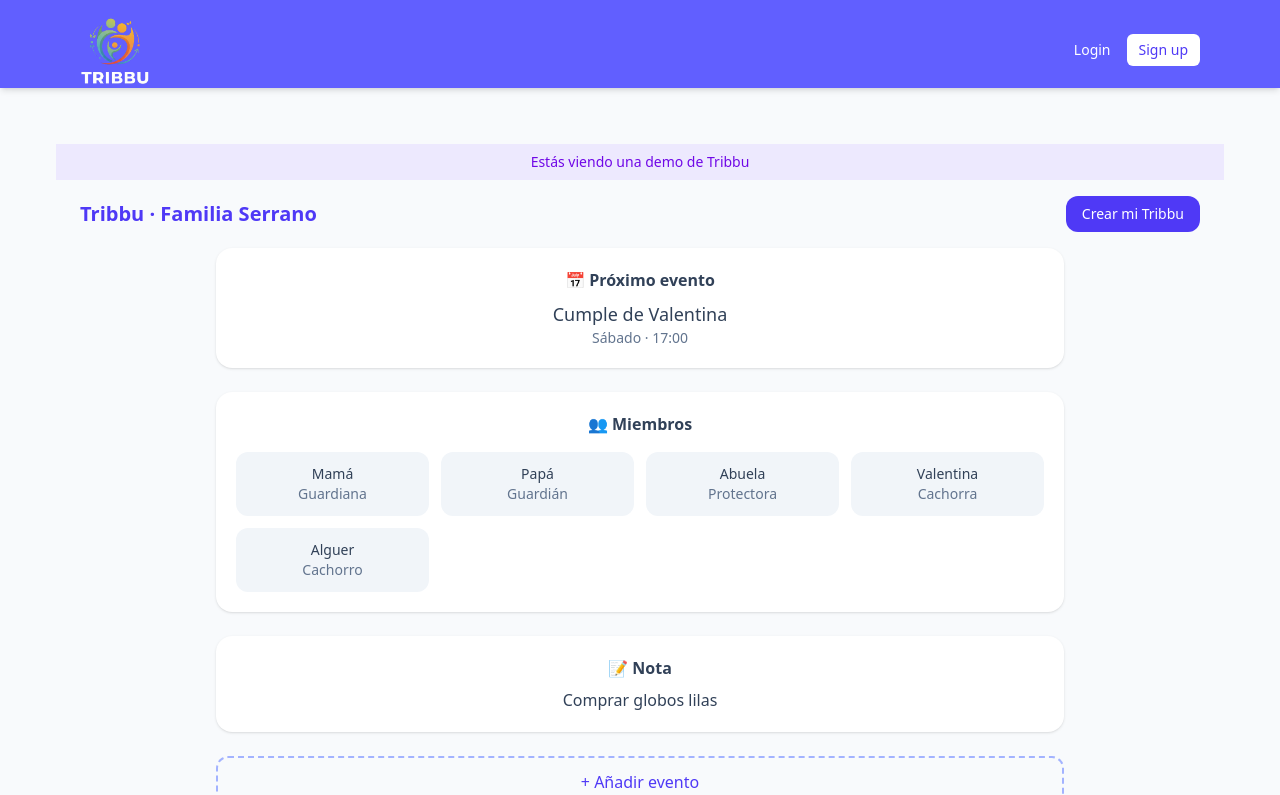
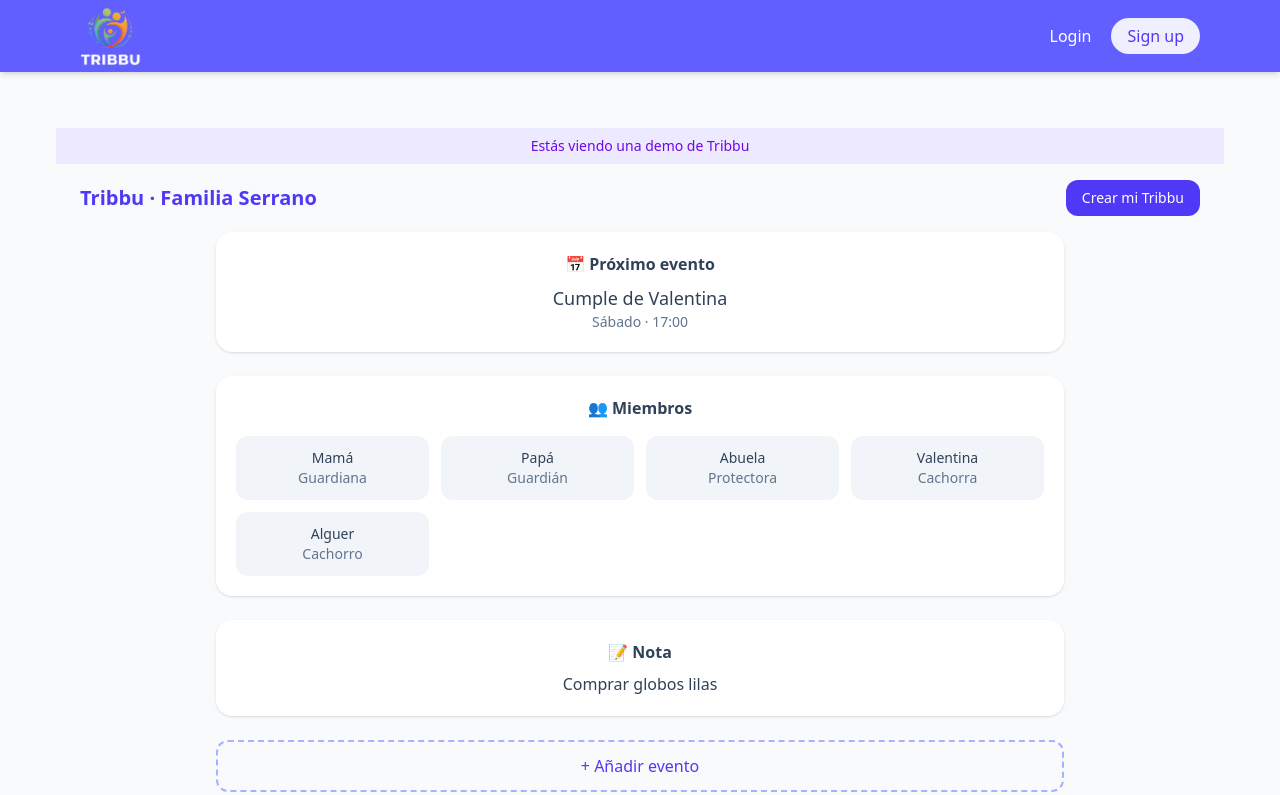
Before and after one commit to PauSerranoHerraiz/tribbu-frontend, a React (Vite) app: page /demo in a window 1280 px wide. Shown: the top 795 px of the page. Built offline with nearby package versions, Linux system fonts and the light colour scheme.

Commit message:
feat: add daisyUI for enhanced styling and update Navbar and Layout components

```diff
--- a/package.json
+++ b/package.json
@@ -28,6 +28,7 @@
     "@types/react-dom": "^19.2.3",
     "@vitejs/plugin-react": "^5.1.1",
     "autoprefixer": "^10.4.23",
+    "daisyui": "^5.5.14",
     "eslint": "^9.39.1",
     "eslint-plugin-react-hooks": "^7.0.1",
     "eslint-plugin-react-refresh": "^0.4.24",
--- a/src/components/Layout.jsx
+++ b/src/components/Layout.jsx
@@ -4,7 +4,7 @@ function Layout({ children }) {
   return (
     <div className="min-h-screen flex flex-col bg-slate-50">
 
-      <header className="sticky top-0 z-50 bg-indigo-500 text-white p-4 shadow-md">
+      <header>
         <Navbar />
       </header>
 
--- a/src/components/NavBar.jsx
+++ b/src/components/NavBar.jsx
@@ -1,66 +1,86 @@
-import { Link, useNavigate } from "react-router-dom";
+import { Link, useNavigate, useLocation } from "react-router-dom";
 import { useContext } from "react";
 import { AuthContext } from "../context/auth.context";
 
 function Navbar() {
   const { isLoggedIn, isLoading, user, logOutUser } = useContext(AuthContext);
   const navigate = useNavigate();
+  const location = useLocation();
 
   const handleLogout = () => {
     logOutUser();
     navigate("/login");
   };
 
+  const isActive = (path) =>
+    location.pathname.startsWith(path)
+      ? "text-white font-semibold after:w-full"
+      : "text-indigo-200 hover:text-white after:w-0";
+
   if (isLoading) return null;
 
   return (
-        <nav className="bg-indigo-500 text-white">
+    <nav className="bg-indigo-500 text-white shadow-md sticky top-0 z-50">
       <div className="max-w-6xl mx-auto px-4">
-                <div className="grid grid-cols-3 items-center h-14">
+        <div className="grid grid-cols-3 items-center h-16 md:h-18">
 
           <div className="flex items-center gap-6">
-                        <Link to="/" className="text-lg font-bold text-white">
-                            <img className="logo" src="/images/tribbu-logo.png" alt="Tribbu Logo" />
+            <Link to="/" className="flex items-center gap-2">
+              <img
+                className="h-9 md:h-15 transition-transform hover:scale-105"
+                src="/images/tribbu-logo.png"
+                alt="Tribbu Logo"
+              />
             </Link>
           </div>
 
-                    <div className="justify-self-center">
+          <div className="justify-self-center hidden md:block">
             {isLoggedIn && (
-                            <div className="flex items-center gap-6 text-sm">
-                                <Link to="/tribbus" className="hover:text-indigo-100">
-                                    Mis Tribbus
+              <div className="flex items-center gap-8 text-base">
+                {[
+                  { to: "/tribbus", label: "Mis Tribbus" },
+                  { to: "/create-tribbu", label: "Crear Tribbu" },
+                  { to: "/events", label: "Eventos" },
+                ].map(({ to, label }) => (
+                  <Link
+                    key={to}
+                    to={to}
+                    className={`relative after:absolute after:left-0 after:-bottom-1 after:h-0.5 after:bg-indigo-200 after:transition-all ${isActive(to)}`}
+                  >
+                    {label}
                   </Link>
-                                <Link to="/create-tribbu" className="hover:text-indigo-100">
-                                    Crear Tribbu
-                                </Link>
-                                <Link to="/events" className="hover:text-indigo-100">
-                                    Eventos
-                                </Link>
+                ))}
               </div>
             )}
           </div>
 
-                    <div className="justify-self-end flex items-center gap-4 text-sm">
+          <div className="justify-self-end flex items-center gap-5 text-base">
             {!isLoggedIn ? (
               <>
-                                <Link to="/login" className="text-white hover:text-indigo-100">
+                <Link to="/login" className="hover:text-indigo-100">
                   Login
                 </Link>
                 <Link
                   to="/signup"
-                                    className="bg-white text-indigo-600 px-3 py-1.5 rounded-md hover:bg-indigo-50 transition"
+                  className="bg-white/90 text-indigo-600 px-4 py-1.5 rounded-full font-medium
+                             hover:bg-white hover:scale-105 transition transform"
                 >
                   Sign up
                 </Link>
               </>
             ) : (
               <>
-                                <span className="font-medium text-indigo-50">
-                                    {user?.name}
-                                </span>
+                <div className="flex items-center gap-2">
+                  <div className="w-8 h-8 rounded-full bg-indigo-300 flex items-center justify-center text-indigo-800 font-bold">
+                    {user?.name?.[0]}
+                  </div>
+                  <span className="hidden sm:block">{user?.name}</span>
+                </div>
+
                 <button
                   onClick={handleLogout}
-                                    className="px-3 py-1.5 rounded-md border border-white text-white hover:bg-indigo-600 transition"
+                  className="px-3 py-1.5 rounded-full border border-white/70
+                             hover:bg-white/10 transition"
                 >
                   Logout
                 </button>
--- a/src/index.css
+++ b/src/index.css
@@ -1,4 +1,5 @@
 @import "tailwindcss";
+@plugin "daisyui";
 
 :root {
   font-family: system-ui, Avenir, Helvetica, Arial, sans-serif;
@@ -27,3 +28,29 @@ list-style-type: none;
 padding: 0;
 margin:0;
 }
+
+.logo:hover {
+  transform: translateY(-1px);
+  box-shadow: 0 3px 3px #8886f5;
+  border-radius: 12px;
+}
+
+.menu li a {
+    color: #ffffff;
+    text-decoration: none;
+    font-size: 16px;
+    padding: 8px 12px;
+    border-radius: 12px;
+    transition: background 0.3s;
+}
+
+.menu li a:hover {
+    background-color: #734E57;
+    border-radius: 12px;
+}
+
+.menu li a.active {
+    background-color: #904E55;
+    color: white;
+    border-radius: 12px;
+}
--- a/vite.config.js
+++ b/vite.config.js
@@ -2,7 +2,6 @@ import { defineConfig } from 'vite'
 import tailwindcss from '@tailwindcss/vite'
 import react from '@vitejs/plugin-react'
 
-// https://vite.dev/config/
 export default defineConfig({
   plugins: [react(),tailwindcss()],
 
```
Also changed, not shown: 1 other file (tests, documents, lock files or other folders). Lines whose indentation alone changed are shown as unchanged.
